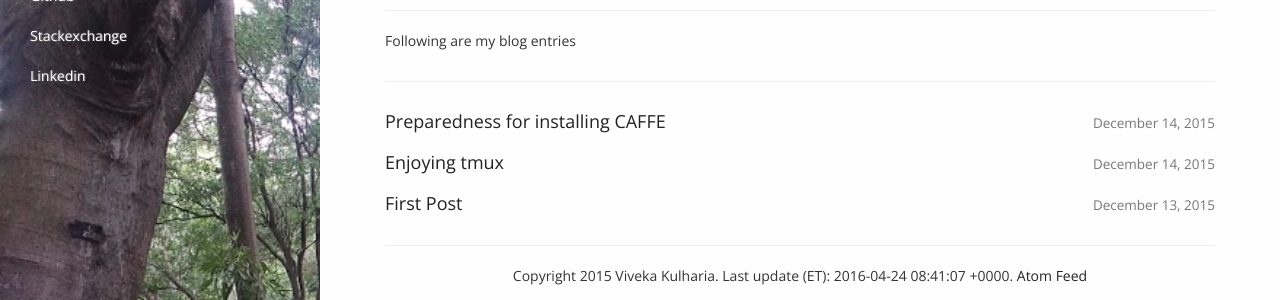
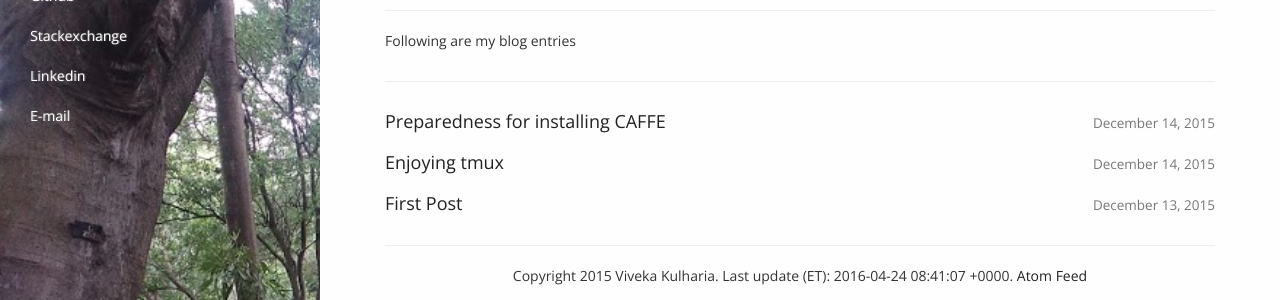
Before and after one commit to vivkul/vivkul.github.io, a Jekyll site: the page built from index.md, in a window 1280 px wide. Shown: the part 134-434 px from the top of the page. Built offline with Jekyll 4.4.1, drawn with Linux system fonts in a browser that asks for light colours; nearby versions of some CDN libraries.

Commit message:
Update navbar.html

```diff
--- a/_includes/navbar.html
+++ b/_includes/navbar.html
@@ -19,6 +19,9 @@
         {% if site.author.facebook %}
           <li><a href="http://facebook.com/{{ site.author.facebook }}">Facebook</a></li>
         {% endif %}
+        {% if site.author.mail %}
+          <li><a href="mailto:{{ site.author.mail }}">E-mail</a></li>
+        {% endif %}
         <!--<li>  <a href="/research.html">Research</a></li>
         <li>  <a href="/publications.html">Publications</a></li>-->
     </ul>
```
